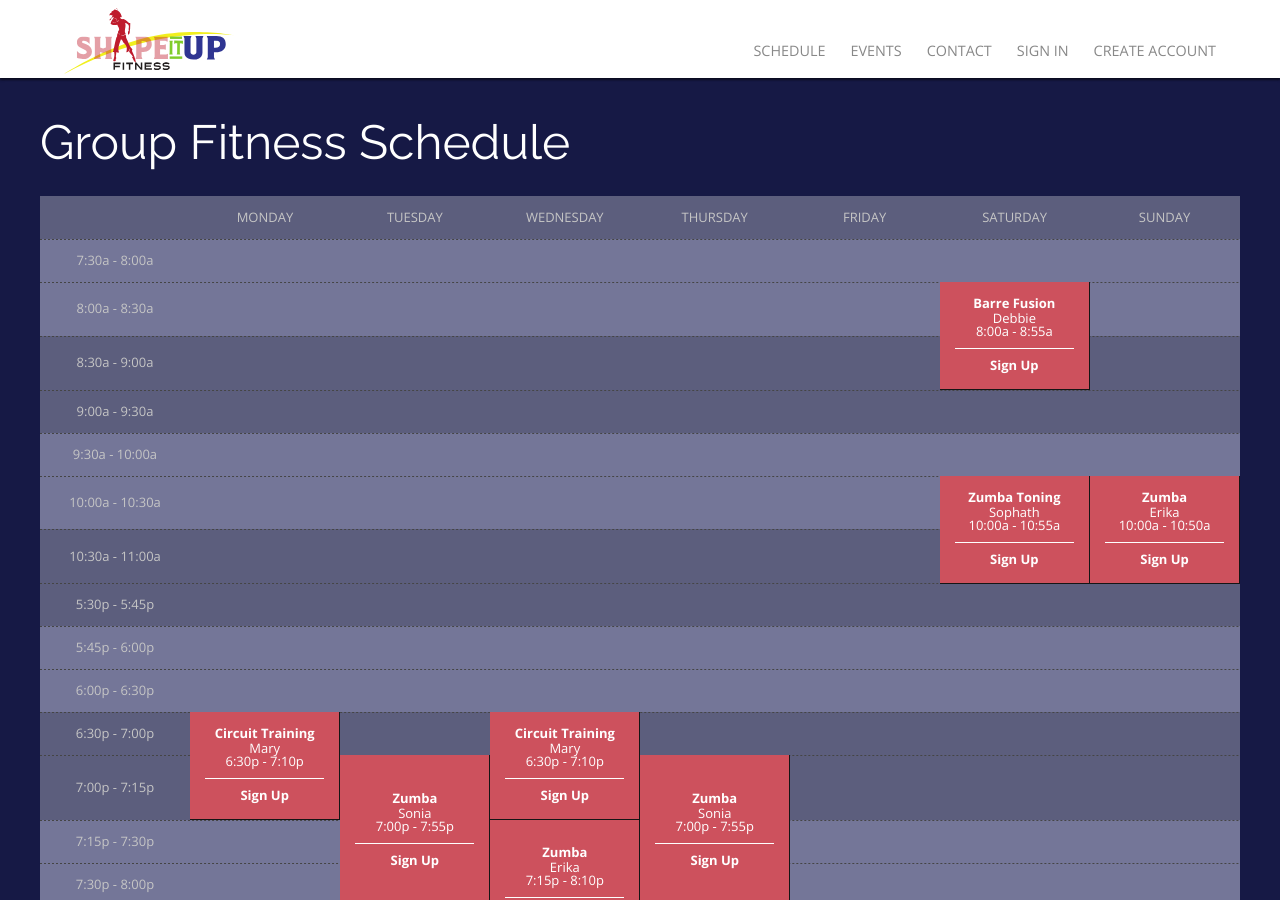
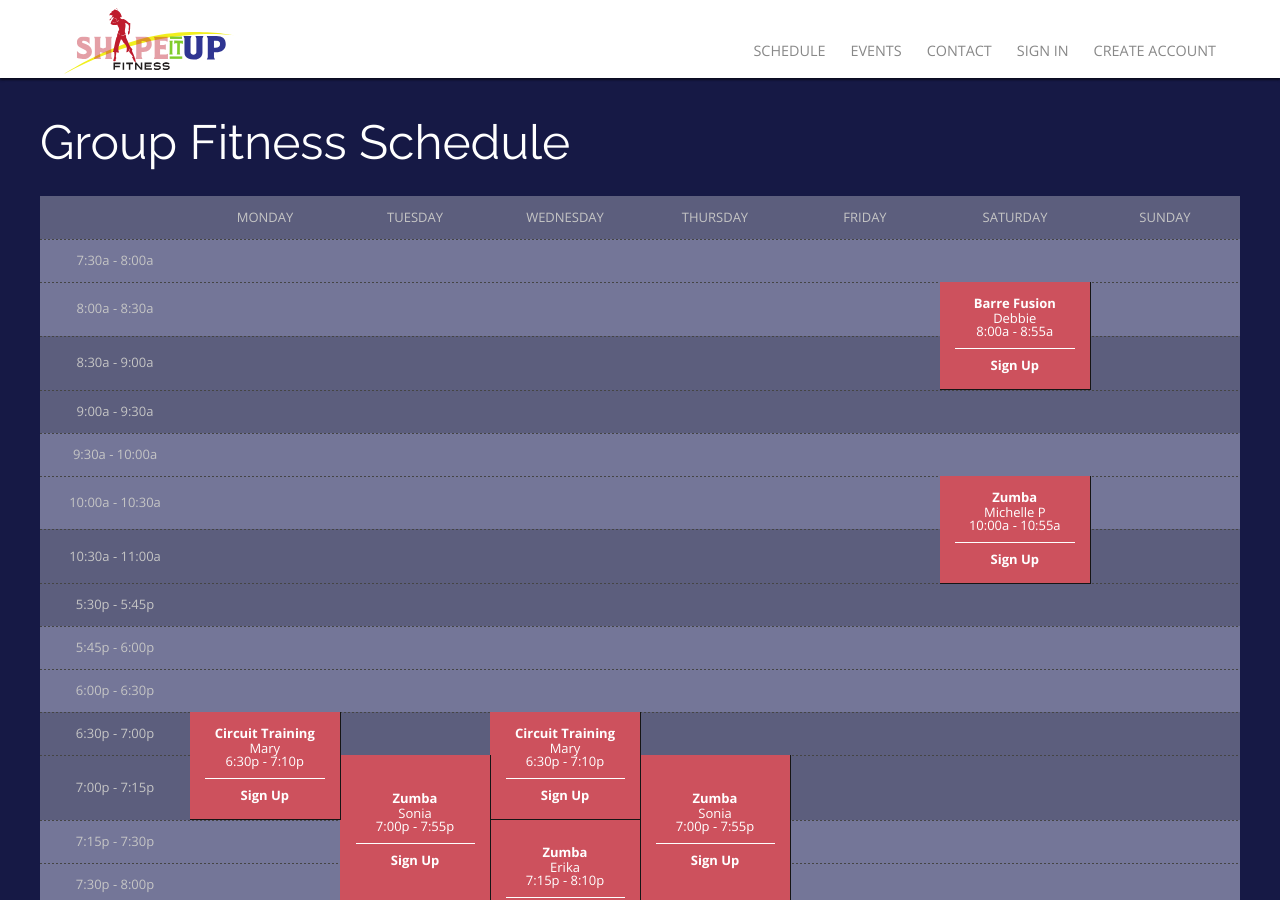
Before and after one commit to rwstone/shapeitup, a Jekyll site: the page built from schedule/index.md, in a window 1280 px wide and 900 px high. Built offline with Jekyll 4.4.1, drawn with Linux system fonts in a browser that asks for light colours; some web fonts are replaced.

Commit message:
Updated Index

```diff
--- a/schedule/index.md
+++ b/schedule/index.md
@@ -39,17 +39,11 @@ sessions:
   start_time: 8:00a
   end_time: 8:55a
   length: 2
-- class: Zumba Toning
-  instructor: Sophath
+- class: Zumba
+  instructor: Michelle P
   day: Saturday
   start_time: 10:00a
   end_time: 10:55a
-  length: 2
-- class: Zumba
-  instructor: Erika
-  day: Sunday
-  start_time: 10:00a
-  end_time: 10:50a
   length: 2
 days:
 - Monday
```
